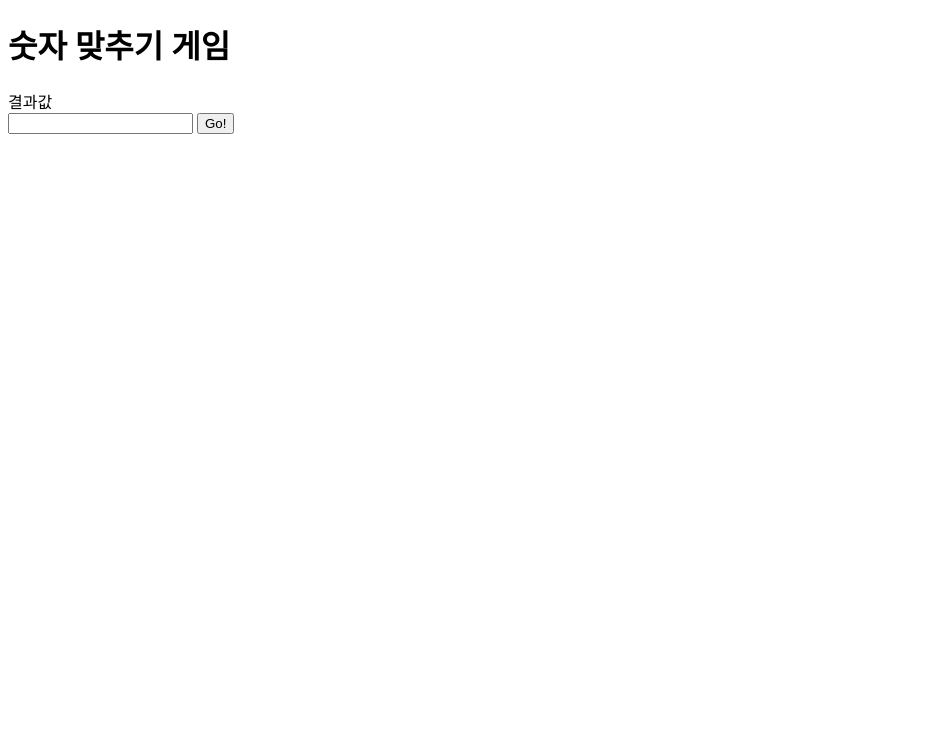
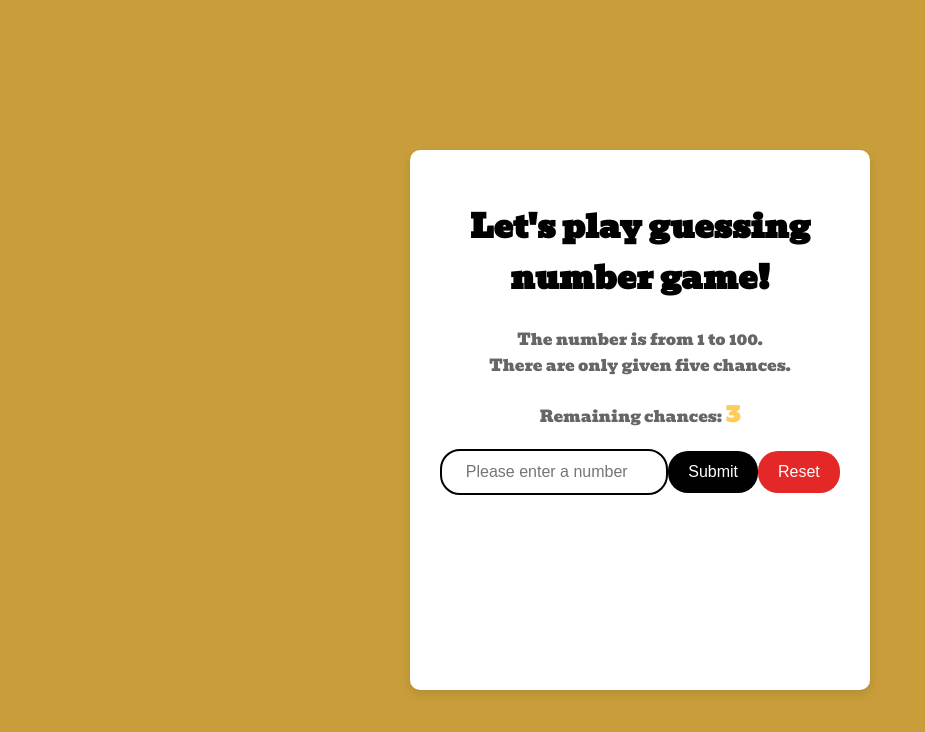
Before and after one commit to MINYOUNG-SEOK/first-noona-project, a plain HTML site: page index.html in a window 1280 px wide. Shown: the whole page, without its empty margins (0-925 px from the left). Drawn offline with Linux system fonts and the light colour scheme.

Commit message:
Up and down game_second commit

```diff
--- a/index.html
+++ b/index.html
@@ -1,17 +1,31 @@
 <!DOCTYPE html>
 <html lang="en">
+
 <head>
     <meta charset="UTF-8">
     <meta name="viewport" content="width=device-width, initial-scale=1.0">
     <title>Document</title>
     <link rel="stylesheet" href="style.css">
+    <link rel="preconnect" href="https://fonts.googleapis.com">
+    <link rel="preconnect" href="https://fonts.gstatic.com" crossorigin>
+    <link href="https://fonts.googleapis.com/css2?family=Bevan&display=swap" rel="stylesheet">
 </head>
+
 <body>
-    <h1>숫자 맞추기 게임</h1>
-    <div id="result-area">결과값</div>
-    <input type="number" id="user-input">
-    <button id="play-button">Go!</button>
+    <div class="container">
+        <h1>Let's play guessing number game!</h1>
+        <p>The number is from 1 to 100. <br>There are only given five chances.</p>
+        <p>Remaining chances: <span id="attempts">3</span></p>
+        <form id="guessForm">
+            <input type="number" id="userGuess" placeholder="Please enter a number">
+            <button type="submit" id="submitBtn">Submit</button>
+            <button type="reset" id="resetBtn">Reset</button>
+        </form>
+        <p id="result"></p>
+
+    </div>
 
     <script src="main.js"></script>
 </body>
+
 </html>
--- a/main.js
+++ b/main.js
@@ -1,37 +1,105 @@
-// 랜덤번호 지정
-// 유저가 번호를 입력한다. 그리고 go 라는 버튼을 누름
-// 만약에 유저가 랜덤번호를 맞추면, 맞췄습니다!
-// 랜덤번호가 < 유저번호 Down!!!
-// 랜덤번호가 > 유저번호 Up!!!
-// Reset버튼을 누르면 게임이 리셋된다
-// 5번 기회를 다쓰면 게임이 끝난다 (더이상 추측 불가, 버튼이 disable)
-// 유저가 1~100 범위 밖에 숫자를 입력하면 알려준다. 기회를 깎지 않는다
-// 유저가 이미 입력한 숫자를 또 입력하면 알려준다. 기회를 깎지 않는다
-
-let computerNum = 0
-let playButton = document.getElementById("play-button");
-let userInput = document.getElementById("user-input");
-let resultArea = document.getElementById("result-area");
-
-playButton.addEventListener("click",play);
-
-// 랜덤번호 지정
-function pickRandomNum() {
-    computerNum = Math.floor(Math.random() * 100) + 1;
-    console.log("정답",computerNum);
+// 배경색 바꾸기
+function getRandomColor() {
+    var letters = '0123456789ABCDEF';
+    var color = '#';
+    for (var i = 0; i < 6; i++) {
+        color += letters[Math.floor(Math.random() * 16)];
+    }
+    return color;
 }
 
-// 유저가 번호를 입력하고 버튼을 누르면 값을 저장
-// 결과값 제공
-function play() {
-    let userValue = userInput.value
-    if(userValue < computerNum) {
-        resultArea.textContent = "Up!"
-    } else if(userValue > computerNum) {
-        resultArea.textContent = "Down!"
-    } else {
-        resultArea.textContent = "정답!"
-    }
+function changeBackgroundColor() {
+    var body = document.querySelector('body');
+    setInterval(function() {
+        var newColor = getRandomColor();
+        body.style.backgroundColor = newColor;
+    }, 2000);
+}
 
+changeBackgroundColor();
+
+// 랜덤 게임
+let randomNumber;
+let attempts;
+let previousGuess;
+
+function startGame() {
+// 초기화
+randomNumber = generateRandomNumber(1, 100);
+attempts = 3;
+previousGuess = null; // 이전 추측 초기화
+guessesList = [];
+console.log(randomNumber)
+
+document.getElementById('attempts').textContent = attempts;
+document.getElementById('result').textContent = '';
+document.getElementById('userGuess').value = '';
+document.getElementById('userGuess').disabled = false; // 게임 재시작 시 입력 필드 활성화
 }
-pickRandomNum();
+
+function checkGuess(event) {
+event.preventDefault(); // 폼 제출 기본 동작 방지
+
+let userGuessString = document.getElementById('userGuess').value.trim();
+
+if (userGuessString === '') {
+alert("Please enter a number.");
+return;
+}
+
+let userGuess = parseInt(userGuessString);
+
+if (isNaN(userGuess) || userGuess < 1 || userGuess > 100) {
+alert("Please enter a number between 1 and 100.");
+return;
+}
+
+if (guessesList.includes(userGuess)) {
+    alert("You have already guessed this number.");
+    return;
+}
+
+guessesList.push(userGuess);
+
+
+if (attempts > 0) {
+attempts--;
+
+if (userGuess > randomNumber) {
+document.getElementById('result').textContent = 'Down!';
+} else if (userGuess < randomNumber) {
+document.getElementById('result').textContent = 'Up!';
+
+} else {
+document.getElementById('result').textContent = "Bingo!";
+document.getElementById('userGuess').disabled = true; // 정답 맞추면 입력 필드 비활성화
+}
+
+document.getElementById('attempts').textContent = attempts;
+
+if (attempts === 0) {
+alert(`Game Over! The answer is ${randomNumber}.`);
+document.getElementById('userGuess').disabled = true;
+}
+}
+}
+
+function generateRandomNumber(min, max) {
+return Math.floor(Math.random() * (max - min + 1)) + min;
+}
+
+// 게임 시작
+startGame();
+
+// 폼 제출 시 checkGuess 함수 호출
+document.getElementById('guessForm').addEventListener('submit', checkGuess);
+
+// 입력 창에 포커스를 두면 이전 값을 지우기
+document.getElementById('userGuess').addEventListener('focus', function() {
+    this.value = ''; // 입력 창에 포커스가 들어가면 값을 비웁니다.
+});
+
+// Reset 버튼 처리
+document.getElementById('resetBtn').addEventListener('click', function() {
+    startGame();
+});
--- a/style.css
+++ b/style.css
@@ -0,0 +1,108 @@
+
+.bevan-regular {
+    font-family: "Bevan", serif;
+    font-weight: 400;
+    font-style: normal;
+}
+
+body {
+    font-family: "Bevan", serif;
+    text-align: center;
+    padding: 20px;
+    margin: 0;
+    height: 100vh;
+    display: flex;
+    justify-content: center;
+    align-items: center;
+    color: #fff;
+    background-color: #1e1e1e;
+    transition: background-color 1s ease;
+    }
+
+    .container {
+    background-color: #ffffff;
+    padding: 30px;
+    border-radius: 10px;
+    box-shadow: 0 4px 8px rgba(0, 0, 0, 0.1);
+    text-align: center;
+    width: 90%;
+    max-width: 400px; /* 최대 너비 설정 */
+    height: 60vh;
+
+    }
+
+    h1 {
+    color: #010101;
+    font-size: 2rem; /* 반응형 폰트 크기 */
+    margin-bottom: 1.5rem; /* 간격 조정 */
+    }
+
+    p {
+    color: #666666;
+    font-size: 1rem; /* 반응형 폰트 크기 */
+    line-height: 1.6;
+    margin-bottom: 1rem; /* 간격 조정 */
+    }
+
+    #attempts {
+    font-weight: bold;
+    color: #ffcc5c;
+    font-size: 1.5rem; /* 반응형 폰트 크기 */
+    }
+
+    #guessForm {
+    display: flex;
+    justify-content: center;
+    align-items: center;
+    margin-bottom: 1rem; /* 간격 조정 */
+    }
+
+    #userGuess {
+    padding: 0.75rem; /* 패딩 조정 */
+    font-size: 1rem; /* 반응형 폰트 크기 */
+    border: 2px solid #010101;
+    border-radius: 20px;
+    width: 60%; /* 너비를 퍼센트로 설정 */
+    max-width: 200px; /* 최대 너비 설정 */
+    text-align: center;
+    outline: none;
+    }
+
+
+
+    #submitBtn {
+    padding: 0.75rem 1.25rem; /* 패딩 조정 */
+    font-size: 1rem; /* 반응형 폰트 크기 */
+    background-color: #010101;
+    color: #ffffff;
+    border: none;
+    border-radius: 20px;
+    cursor: pointer;
+    transition: background-color 0.3s ease;
+    }
+
+    #submitBtn:hover {
+    background-color: #ffcc5c;
+    }
+
+    #resetBtn {
+        padding: 0.75rem 1.25rem; /* 패딩 조정 */
+        font-size: 1rem; /* 반응형 폰트 크기 */
+        background-color: #e42828;
+        color: #fdfbfb;
+        border: none;
+        border-radius: 20px;
+        cursor: pointer;
+        transition: background-color 0.3s ease;
+        }
+
+        #resetBtn:hover {
+        background-color: #8a0303;
+        }
+
+    #result {
+    font-size: 1.5rem; /* 반응형 폰트 크기 */
+    margin-top: 1rem; /* 간격 조정 */
+    color: #333333;
+    font-weight: bold;
+    }
```
